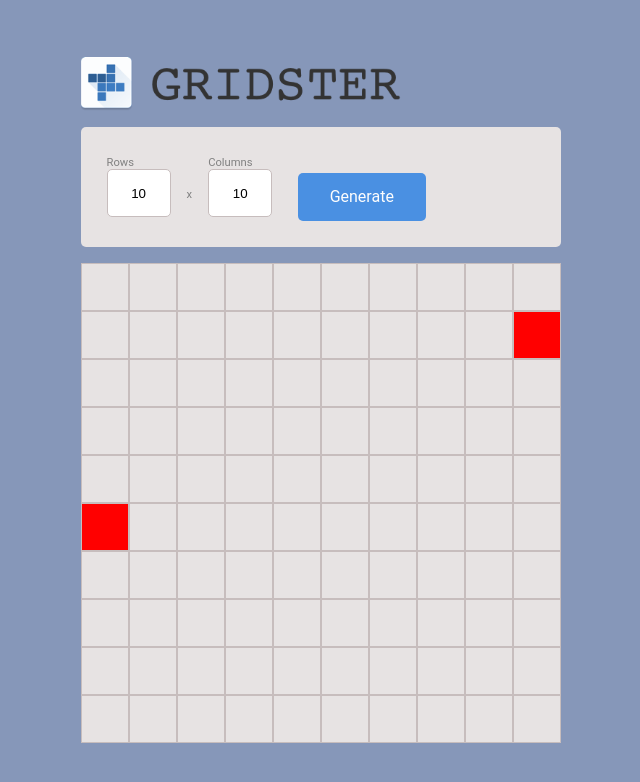
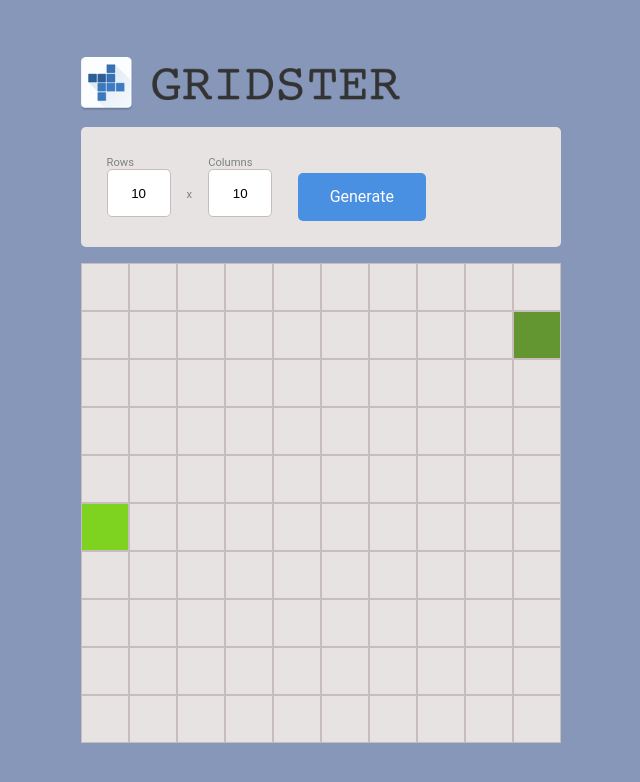
Before and after one commit to Orintaa/Gridster, a React (Create React App) app: page / in a window 1280 px wide. Shown: the top 782 px of the page, without its empty margins (319-959 px from the left). Built offline with nearby package versions, Linux system fonts and the light colour scheme.

Commit message:
Strat-end fixed

```diff
--- a/src/assets/utils/randomNumber.js
+++ b/src/assets/utils/randomNumber.js
@@ -1,7 +1,5 @@
-const rand = (min, max) => {
+export const rand = (min, max) => {
     min = Math.ceil(min);
     max = Math.floor(max);
     return Math.floor(Math.random() * (max - min + 1)) + min;
 };
-
-export default rand;
--- a/src/components/grid/Grid.jsx
+++ b/src/components/grid/Grid.jsx
@@ -1,5 +1,6 @@
 import { GridSquare } from "../gridSquare/GridSquare";
 import { GridRow } from "../rows/GridRow";
+import { rand } from "../../assets/utils/randomNumber";
 
 export const Grid = ({ rowCount, colCount }) => {
   const rows = new Array(rowCount).fill("");
@@ -7,7 +8,6 @@ export const Grid = ({ rowCount, colCount }) => {
 
   const startIndex = rand(0, rowCount - 1);
   const endIndex = rand(0, rowCount - 1);
-  // console.log('start', startIndex, 'end', endIndex);
 
   let isStartSquare = false;
   let isEndSquare = false;
@@ -28,12 +28,10 @@ export const Grid = ({ rowCount, colCount }) => {
 
                 isEndSquare = false;
                 if (keyA === endIndex) {
-                  console.log("foundid");
                   if (keyB === colCount - 1) {
                     isEndSquare = true;
                   }
                 }
-
 
               return (
                 <GridSquare
@@ -49,9 +47,3 @@ export const Grid = ({ rowCount, colCount }) => {
     </div>
   );
 };
-
-function rand(min, max) {
-  min = Math.ceil(min);
-  max = Math.floor(max);
-  return Math.floor(Math.random() * (max - min + 1)) + min;
-}
--- a/src/components/gridSquare/GridSquare.jsx
+++ b/src/components/gridSquare/GridSquare.jsx
@@ -3,8 +3,11 @@ import "./gridSquare.css";
 export const GridSquare = (props) => {
     let className = "square";
 
-    if (props.isStartSquare || props.isEndSquare) {
-        className = className + " red";
+    if (props.isStartSquare) {
+        className = className + " start";
+    }
+    if (props.isEndSquare) {
+        className = className + " end";
     }
     return (
         <div className={className}></div>
--- a/src/components/gridSquare/gridSquare.css
+++ b/src/components/gridSquare/gridSquare.css
@@ -6,6 +6,14 @@
     border: 1px solid #c7bdbd;
 }
 
-.red{
-    background-color: red;
+.start{
+    background-color: #7ed321;
 }
+
+.end{
+    background-color: #639530;
+}
+
+.shortest-path{
+    background-color: #f5a623;
+}
```
